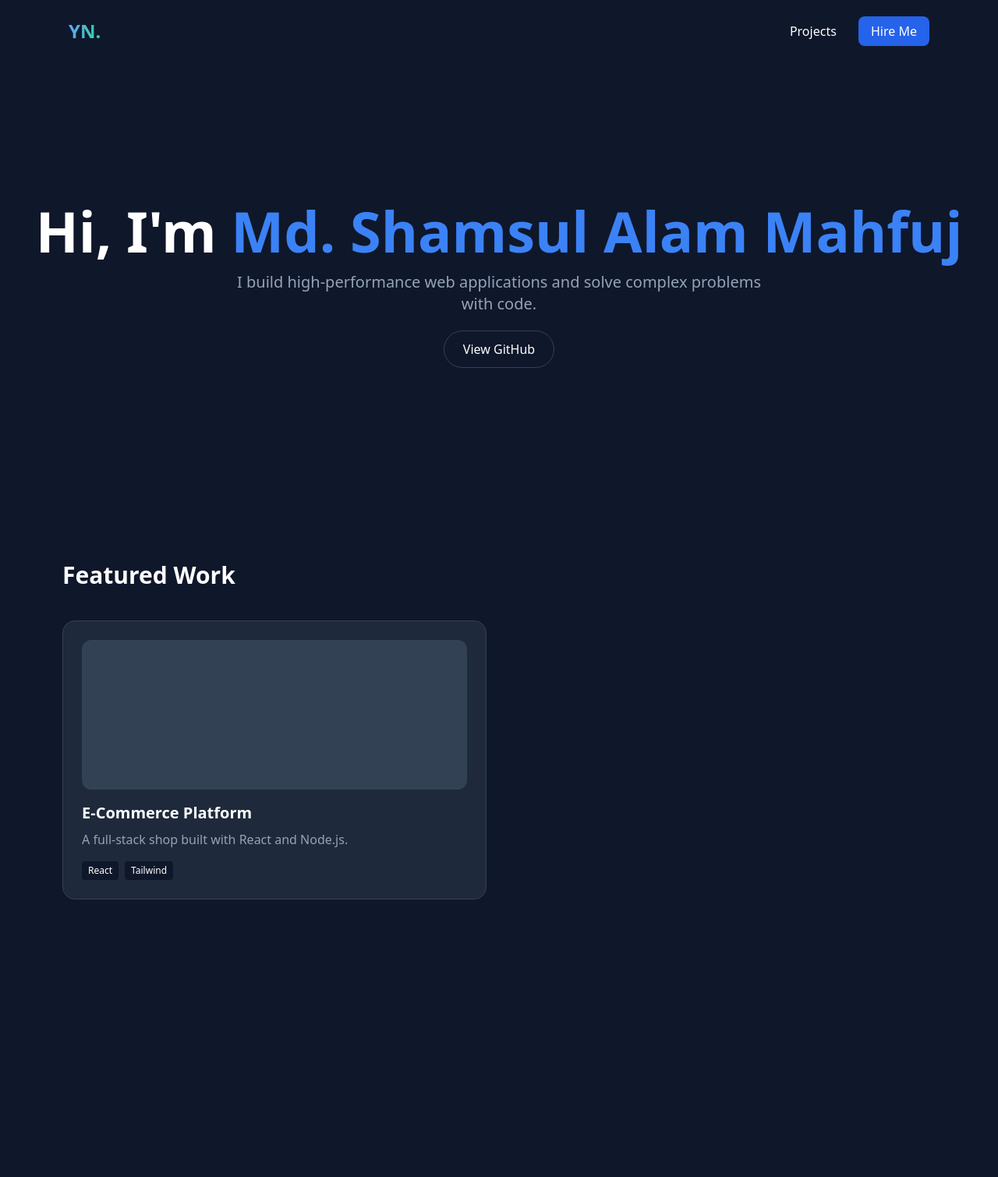
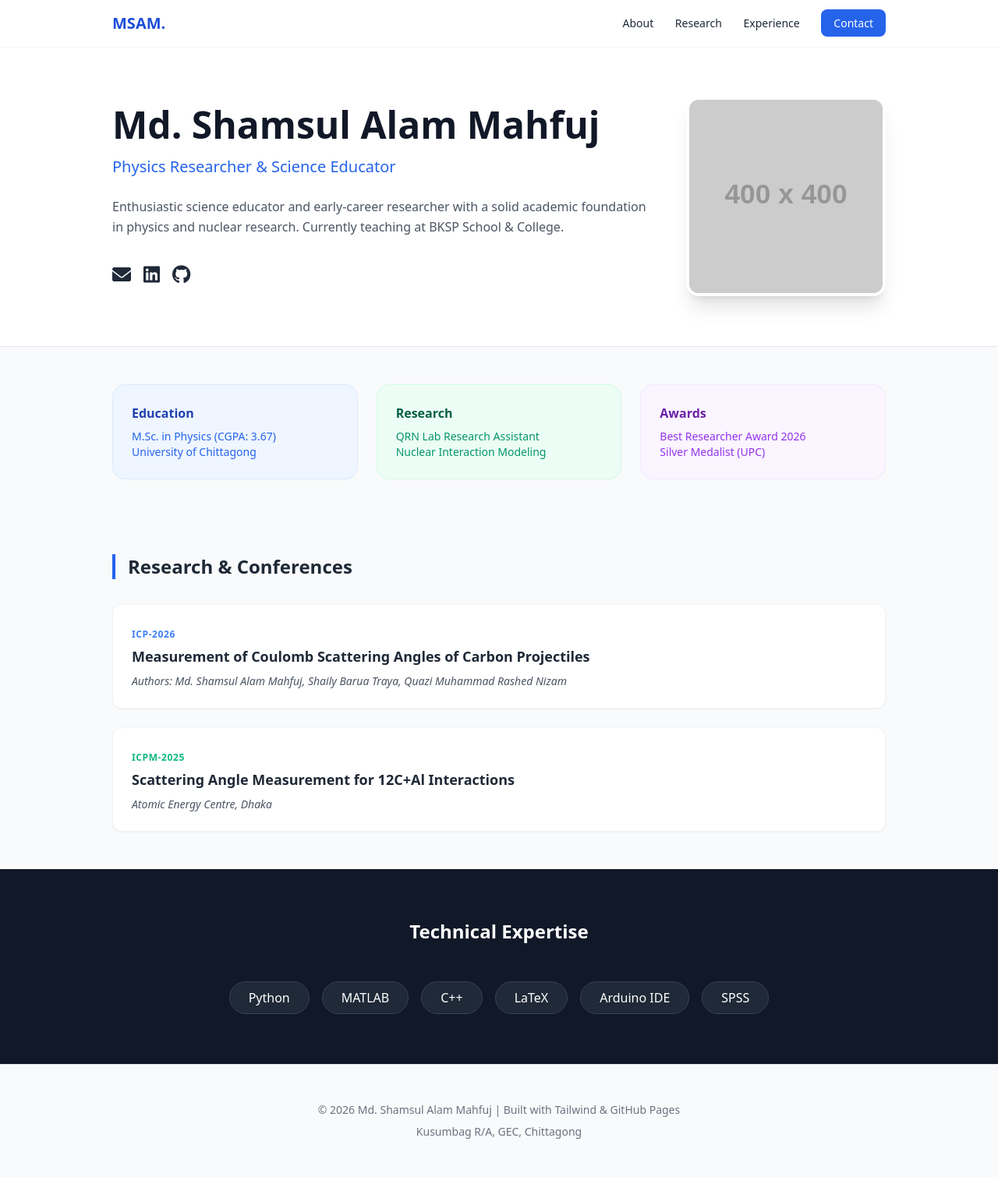
Before and after one commit to msaMahfuj/msaMahfuj.github.io, a plain HTML site: page index.html in a window 1280 px wide. Shown: the whole page at 78% size. Before the commit the page ends 1234 px from the top, so only its background shows below. Drawn offline with nearby package versions, Linux system fonts and the light colour scheme; placeholder pictures from the web are drawn by us.

Commit message:
Update index.html

```diff
--- a/index.html
+++ b/index.html
@@ -3,46 +3,102 @@
 <head>
     <meta charset="UTF-8">
     <meta name="viewport" content="width=device-width, initial-scale=1.0">
-    <title>Md. Shamsul Alam Mahfuj | Portfolio</title>
+    <title>Md. Shamsul Alam Mahfuj | Physics Researcher & Educator</title>
     <script src="https://cdn.tailwindcss.com"></script>
     <link rel="stylesheet" href="https://cdnjs.cloudflare.com/ajax/libs/font-awesome/6.0.0/css/all.min.css">
 </head>
-<body class="bg-slate-900 text-white font-sans">
+<body class="bg-gray-50 text-gray-800 font-sans">
 
-    <!-- Hero Section -->
-    <nav class="p-6 flex justify-between items-center max-w-6xl mx-auto">
-        <h1 class="text-2xl font-bold bg-gradient-to-r from-blue-400 to-emerald-400 bg-clip-text text-transparent">YN.</h1>
-        <div class="space-x-6">
-            <a href="#projects" class="hover:text-blue-400 transition">Projects</a>
-            <a href="mailto:your@email.com" class="bg-blue-600 px-4 py-2 rounded-lg hover:bg-blue-700">Hire Me</a>
+    <!-- Navigation -->
+    <nav class="bg-white shadow-sm sticky top-0 z-50">
+        <div class="max-w-5xl mx-auto px-4 py-4 flex justify-between items-center">
+            <h1 class="text-xl font-bold text-blue-700">MSAM.</h1>
+            <div class="space-x-6 text-sm font-medium">
+                <a href="#about" class="hover:text-blue-600">About</a>
+                <a href="#research" class="hover:text-blue-600">Research</a>
+                <a href="#experience" class="hover:text-blue-600">Experience</a>
+                <a href="#contact" class="bg-blue-600 text-white px-4 py-2 rounded-lg">Contact</a>
+            </div>
         </div>
     </nav>
 
-    <header class="h-[70vh] flex flex-col justify-center items-center text-center px-4">
-        <h2 class="text-5xl md:text-7xl font-extrabold mb-4">Hi, I'm <span class="text-blue-500">Md. Shamsul Alam Mahfuj</span></h2>
-        <p class="text-xl text-slate-400 max-w-2xl">I build high-performance web applications and solve complex problems with code.</p>
-        <div class="mt-8 space-x-4">
-            <a href="#" class="border border-slate-700 px-6 py-3 rounded-full hover:bg-slate-800 transition">View GitHub</a>
+    <!-- Hero Section -->
+    <header class="bg-white border-b">
+        <div class="max-w-5xl mx-auto px-4 py-16 flex flex-col md:flex-row items-center gap-12">
+            <div class="flex-1 text-center md:text-left">
+                <h2 class="text-4xl md:text-5xl font-extrabold text-gray-900 mb-4">Md. Shamsul Alam Mahfuj</h2>
+                <p class="text-xl text-blue-600 font-medium mb-6">Physics Researcher & Science Educator</p>
+                <p class="text-gray-600 leading-relaxed mb-8">
+                    Enthusiastic science educator and early-career researcher with a solid academic foundation in physics and nuclear research. Currently teaching at BKSP School & College.
+                </p>
+                <div class="flex justify-center md:justify-start gap-4">
+                    <a href="mailto:mahfuj.phys@std.cu.ac.bd" class="text-2xl hover:text-blue-600"><i class="fas fa-envelope"></i></a>
+                    <a href="#" class="text-2xl hover:text-blue-600"><i class="fab fa-linkedin"></i></a>
+                    <a href="#" class="text-2xl hover:text-blue-600"><i class="fab fa-github"></i></a>
+                </div>
+            </div>
+            <div class="w-64 h-64 bg-gray-200 rounded-2xl overflow-hidden border-4 border-white shadow-xl">
+                <!-- Replace 'profile.jpg' with your photo later -->
+                <img src="https://via.placeholder.com/400" alt="Profile Photo" class="w-full h-full object-cover">
+            </div>
         </div>
     </header>
 
-    <!-- Projects Grid -->
-    <section id="projects" class="max-w-6xl mx-auto py-20 px-4">
-        <h3 class="text-3xl font-bold mb-10">Featured Work</h3>
-        <div class="grid md:grid-cols-2 gap-8">
-            <!-- Project Card -->
-            <div class="bg-slate-800 p-6 rounded-2xl border border-slate-700 hover:border-blue-500 transition-all">
-                <div class="h-48 bg-slate-700 rounded-xl mb-4"></div> <!-- Image Placeholder -->
-                <h4 class="text-xl font-bold">E-Commerce Platform</h4>
-                <p class="text-slate-400 mt-2">A full-stack shop built with React and Node.js.</p>
-                <div class="mt-4 flex gap-2">
-                    <span class="text-xs bg-slate-900 px-2 py-1 rounded">React</span>
-                    <span class="text-xs bg-slate-900 px-2 py-1 rounded">Tailwind</span>
-                </div>
-            </div>
-            <!-- Add more cards here -->
+    <!-- Quick Stats (Bento Style) -->
+    <section class="max-w-5xl mx-auto px-4 py-12 grid grid-cols-1 md:grid-cols-3 gap-6">
+        <div class="bg-blue-50 p-6 rounded-2xl border border-blue-100">
+            <h4 class="text-blue-800 font-bold mb-2">Education</h4>
+            <p class="text-sm text-blue-600">M.Sc. in Physics (CGPA: 3.67)<br>University of Chittagong</p>
+        </div>
+        <div class="bg-emerald-50 p-6 rounded-2xl border border-emerald-100">
+            <h4 class="text-emerald-800 font-bold mb-2">Research</h4>
+            <p class="text-sm text-emerald-600">QRN Lab Research Assistant<br>Nuclear Interaction Modeling</p>
+        </div>
+        <div class="bg-purple-50 p-6 rounded-2xl border border-purple-100">
+            <h4 class="text-purple-800 font-bold mb-2">Awards</h4>
+            <p class="text-sm text-purple-600">Best Researcher Award 2026<br>Silver Medalist (UPC)</p>
         </div>
     </section>
 
+    <!-- Research Section -->
+    <section id="research" class="max-w-5xl mx-auto px-4 py-12">
+        <h3 class="text-2xl font-bold mb-8 border-l-4 border-blue-600 pl-4">Research & Conferences</h3>
+        <div class="space-y-6">
+            <div class="bg-white p-6 rounded-xl shadow-sm border border-gray-100">
+                <span class="text-xs font-bold uppercase tracking-wider text-blue-500">ICP-2026</span>
+                <h4 class="text-lg font-bold mt-1">Measurement of Coulomb Scattering Angles of Carbon Projectiles</h4>
+                <p class="text-gray-600 text-sm mt-2 italic">Authors: Md. Shamsul Alam Mahfuj, Shaily Barua Traya, Quazi Muhammad Rashed Nizam</p>
+            </div>
+            <div class="bg-white p-6 rounded-xl shadow-sm border border-gray-100">
+                <span class="text-xs font-bold uppercase tracking-wider text-emerald-500">ICPM-2025</span>
+                <h4 class="text-lg font-bold mt-1">Scattering Angle Measurement for 12C+Al Interactions</h4>
+                <p class="text-gray-600 text-sm mt-2 italic text-blue-600">Atomic Energy Centre, Dhaka</p>
+            </div>
+        </div>
+    </section>
+
+    <!-- Skills Section -->
+    <section class="bg-gray-900 text-white py-16">
+        <div class="max-w-5xl mx-auto px-4 text-center">
+            <h3 class="text-2xl font-bold mb-12">Technical Expertise</h3>
+            <div class="flex flex-wrap justify-center gap-4">
+                <span class="px-6 py-2 bg-gray-800 rounded-full border border-gray-700">Python</span>
+                <span class="px-6 py-2 bg-gray-800 rounded-full border border-gray-700">MATLAB</span>
+                <span class="px-6 py-2 bg-gray-800 rounded-full border border-gray-700">C++</span>
+                <span class="px-6 py-2 bg-gray-800 rounded-full border border-gray-700">LaTeX</span>
+                <span class="px-6 py-2 bg-gray-800 rounded-full border border-gray-700">Arduino IDE</span>
+                <span class="px-6 py-2 bg-gray-800 rounded-full border border-gray-700">SPSS</span>
+            </div>
+        </div>
+    </section>
+
+    <!-- Footer -->
+    <footer id="contact" class="py-12 border-t">
+        <div class="max-w-5xl mx-auto px-4 text-center text-gray-500 text-sm">
+            <p>© 2026 Md. Shamsul Alam Mahfuj | Built with Tailwind & GitHub Pages</p>
+            <p class="mt-2">Kusumbag R/A, GEC, Chittagong</p>
+        </div>
+    </footer>
+
 </body>
 </html>
```
